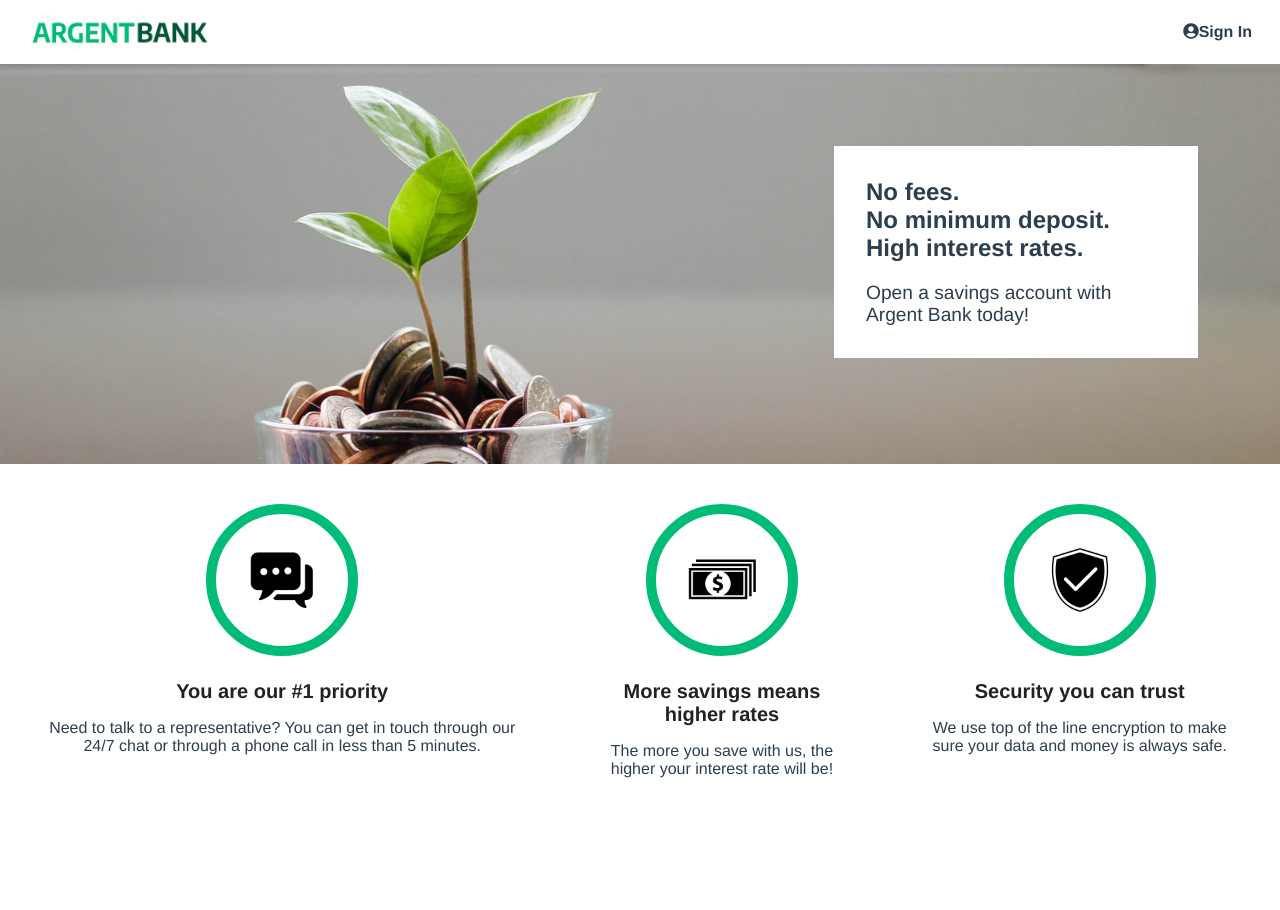
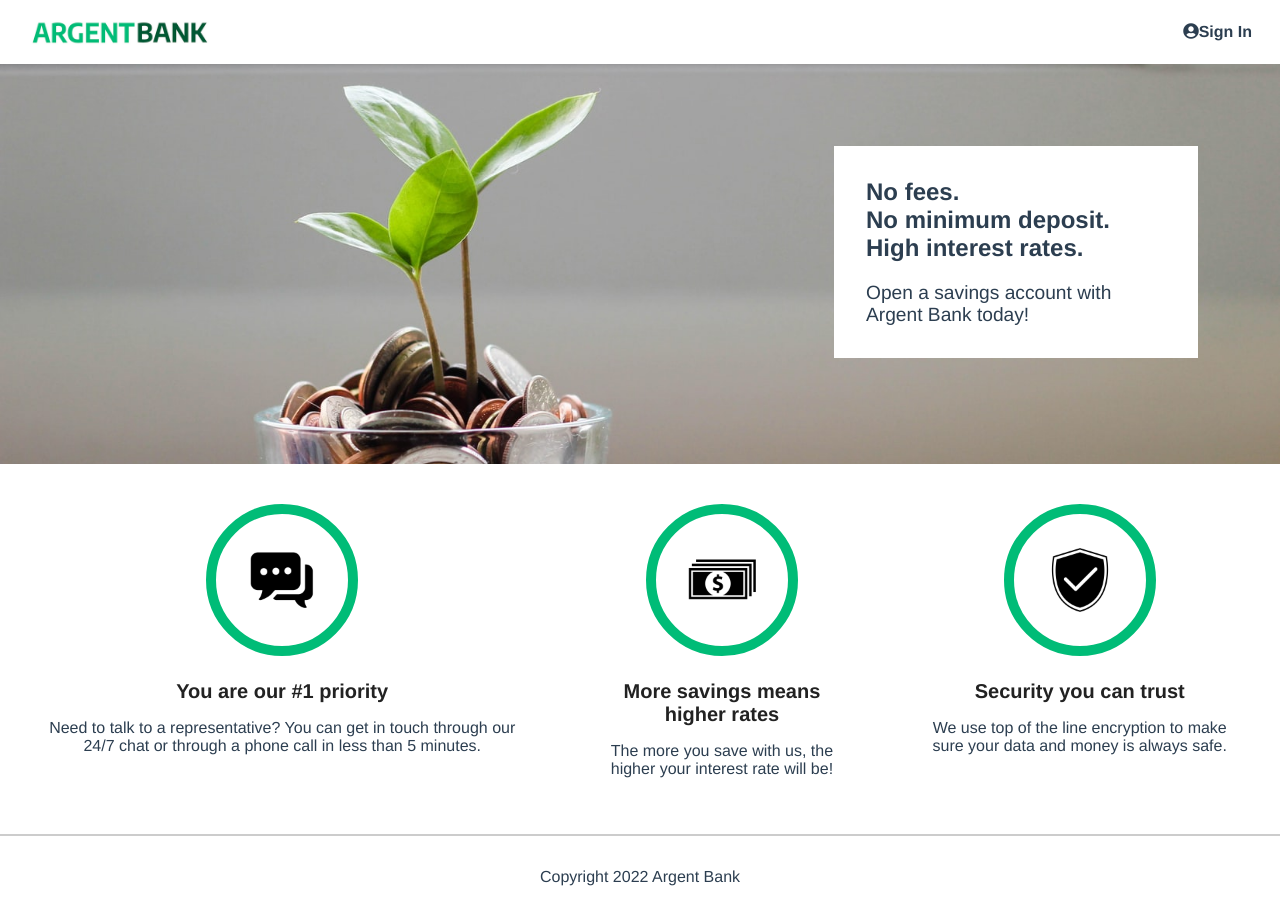
Before and after one commit to Codamor/ArgentBank, a React (Create React App) app: page / in a window 1280 px wide. Before the commit the page ends 834 px from the top, so only its background shows below. Built offline with nearby package versions, Linux system fonts and the light colour scheme.

Commit message:
add Footer Component

```diff
--- a/src/App.js
+++ b/src/App.js
@@ -8,6 +8,7 @@ import Item from "./Components/Item/Item";
 import chatIcon from "./assets/img/icon-chat.png";
 import moneyIcon from "./assets/img/icon-money.png" ;
 import securityIcon from "./assets/img/icon-security.png" ;
+import Footer from "./Components/Footer/Footer";
 
 
 
@@ -32,8 +33,8 @@ function App() {
                   title={"Security you can trust"}
                   text={"We use top of the line encryption to make sure your data and money is always safe. "}
               />
-
           </Feature>
+          <Footer text={"Copyright 2022 Argent Bank"} />
 
       </BrowserRouter>
   );
--- /dev/null
+++ b/src/Components/Footer/Footer.css
@@ -0,0 +1,11 @@
+.footer {
+    display: flex;
+    justify-content: center;
+    border-top: 2px solid #ccc;
+    padding: 2rem 0 1.5rem;
+}
+
+.footer-text {
+    margin: 0;
+    padding: 0;
+}
--- /dev/null
+++ b/src/Components/Footer/Footer.js
@@ -0,0 +1,22 @@
+import React from "react";
+import "./Footer.css";
+
+/**
+ * Component for showing the footer
+ * Display copyrights
+ *
+ * @component
+ */
+class Footer extends React.Component{
+    render() {
+        return (
+            <div>
+                <footer className="footer">
+                    <p className="footer-text">{this.props.text}</p>
+                </footer>
+            </div>
+        );
+    }
+}
+
+export default Footer ;
```
